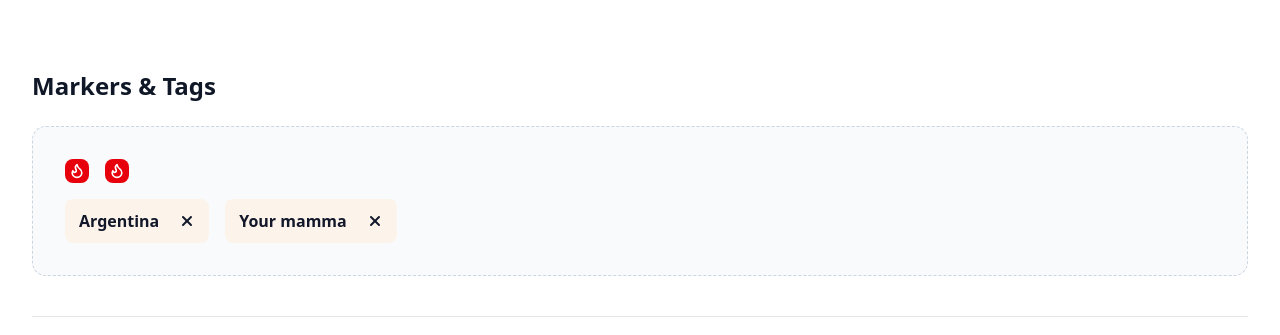
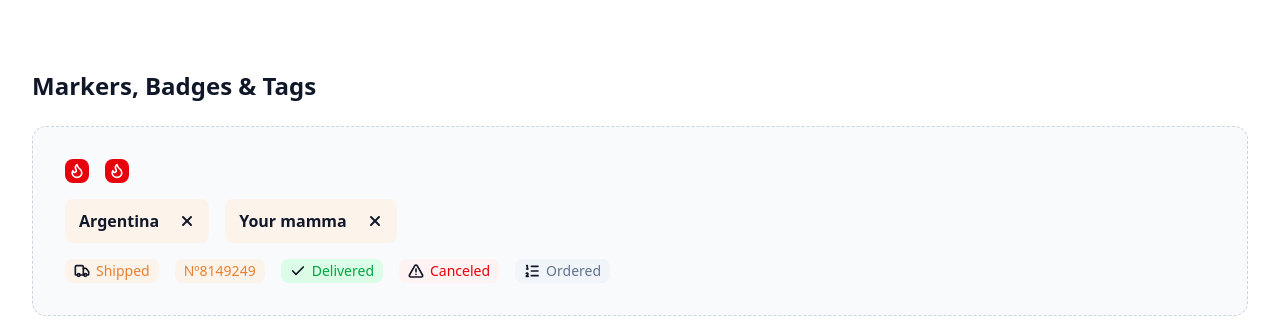
Before and after one commit to Abviol/scent, a Next.js app: page /demo in a window 1280 px wide. Shown: the part 142-477 px from the top of the page. Built offline with nearby package versions, Linux system fonts and the light colour scheme.

Commit message:
feat(components): badge

```diff
--- a/app/demo/page.tsx
+++ b/app/demo/page.tsx
@@ -13,6 +13,8 @@ import Avatar from "@/components/ui/avatar";
 import Breadcrumbs from "@/components/ui/breadcrumbs";
 import Marker from "@/components/ui/marker";
 import Tag from "@/components/ui/tag";
+import Badge from "@/components/ui/badge";
+import { AlertTriangle, Check, ListOrdered, Truck } from "lucide-react";
 
 // --- Helper Component for Layout ---
 const DemoSection = ({
@@ -64,14 +66,31 @@ export default function Page() {
 				</header>
 
 				{/* 1. MARKERS */}
-				<DemoSection title="Markers & Tags">
+				<DemoSection title="Markers, Badges & Tags">
 					<div className="flex gap-4 mb-4">
 						<Marker name="hit" size="sm" />
 						<Marker name="hit" size="md" />
 					</div>
-					<div className="flex gap-4">
+					<div className="flex gap-4 mb-4">
 						<Tag text="Argentina" onRemove={() => {}}></Tag>
 						<Tag text="Your mamma" onRemove={() => {}}></Tag>
+					</div>
+					<div className="flex gap-4">
+						<Badge variant="warning" icon={Truck}>
+							Shipped
+						</Badge>
+						<Badge variant="warning">
+							Nº8149249
+						</Badge>
+						<Badge variant="success" icon={Check}>
+							Delivered
+						</Badge>
+						<Badge variant="error" icon={AlertTriangle}>
+							Canceled
+						</Badge>
+						<Badge variant="neutral" icon={ListOrdered}>
+							Ordered
+						</Badge>
 					</div>
 				</DemoSection>
 
@@ -315,7 +334,6 @@ export default function Page() {
 				<DemoSection title="Navigation & Breadcrumbs">
 					<Breadcrumbs items={crumbs} />
 				</DemoSection>
-
 			</div>
 		</div>
 	);
--- /dev/null
+++ b/components/ui/badge.tsx
@@ -0,0 +1,38 @@
+import React from "react";
+import { LucideIcon } from "lucide-react";
+
+export interface BadgeProps extends React.HTMLAttributes<HTMLDivElement> {
+	children: React.ReactNode;
+	variant?: "default" | "neutral" | "success" | "warning" | "error";
+	icon?: LucideIcon;
+}
+
+export default function Badge({
+	children,
+	variant = "default",
+	icon: Icon,
+	className = "",
+	...props
+}: BadgeProps) {
+	const baseStyles =
+		"inline-flex items-center justify-center h-6 px-2 text-sm leading-7 gap-1.5 rounded-md font-medium align-middle transition-colors border border-transparent";
+
+	const variants = {
+		default: "bg-[#FFF5EC] text-[#121729]",
+		neutral: "bg-slate-100 text-slate-500",
+		success: "bg-green-100 text-green-600",
+		warning: "bg-accent-light text-accent",
+		error: "bg-red-50 text-red-600",
+	};
+
+	return (
+		<div
+			className={`${baseStyles} ${variants[variant]} ${className}`}
+			{...props}
+		>
+			{Icon && <Icon className="w-4 h-4 shrink-0" strokeWidth={2.5} />}
+
+			<span className="text-inherit">{children}</span>
+		</div>
+	);
+}
```
